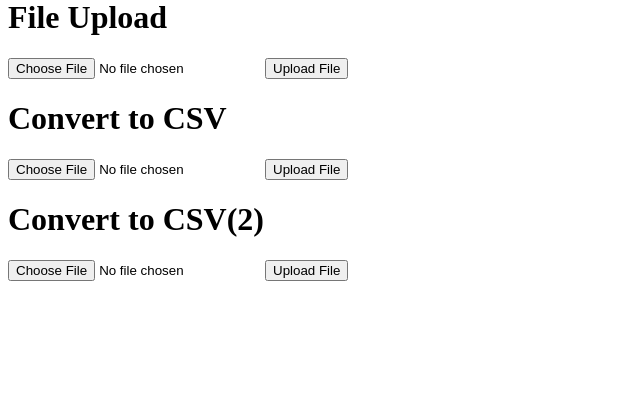
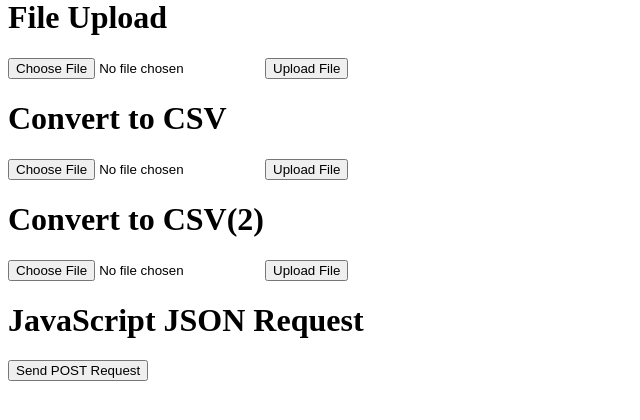
Before and after one commit to Vishwa-Shah11/FlaskProject, a Flask app: page / in a window 1280 px wide. Shown: the part 235-655 px from the top of the page, without its empty margins (0-640 px from the left). Run offline with Flask 3, Linux system fonts and the light colour scheme.

Commit message:
JSON data

```diff
--- a/Current/firstApp/app.py
+++ b/Current/firstApp/app.py
@@ -1,7 +1,7 @@
 import os
 import uuid
 import pandas as pd
-from flask import Flask, request, render_template, Response, send_from_directory, url_for
+from flask import Flask, request, render_template, Response, send_from_directory, url_for, jsonify
 
 app = Flask(__name__, template_folder='templates')
 
@@ -126,5 +126,16 @@ def download(filename):
     return send_from_directory('downloads', filename, download_name='result.csv')
 
 
+@app.route('/handle_post', methods=['POST'])
+def handle_post():
+    greeting = request.json.get('greeting')
+    name = request.json['name']
+
+    with open('file.txt', 'w') as f:
+        f.write(f'{greeting}, {name}')
+
+    return jsonify({'message': 'Successfully written!'})
+
+
 if __name__ == '__main__':
     app.run(host="0.0.0.0", port=5555, debug=True)
--- a/Current/firstApp/templates/download.html
+++ b/Current/firstApp/templates/download.html
@@ -3,5 +3,7 @@
 
 {% block content %}
     <h1>Download</h1>
-    <a href = "{{ url_for('download'), filename=filename }}">Download File</a>
+    <!-- <a href =  "{{ url_for('download'), filename=filename }}">Download File</a> -->
+    <a href="{{ url_for('download', filename=filename) }}">Download File</a>
+
 {% endblock %}
--- a/Current/firstApp/templates/index.html
+++ b/Current/firstApp/templates/index.html
@@ -36,4 +36,27 @@
         <input type="submit" value="Upload File">
     </form>
 
+    <h1>JavaScript JSON Request</h1>
+    <button id="post_button">Send POST Request</button>
+
+    <script type="text/javascript">
+        const postButton = document.getElementById('post_button');
+        const jsonData = {name: 'vishwa', greeting: 'Congratulations!'}
+
+        postButton.addEventListener('click', () => {
+            fetch('{{ url_for("handle_post") }}', {
+                method: 'POST',
+                headers: {
+                    'Content-type': 'application/json; charset=utf-8'
+                },
+                body: JSON.stringify(jsonData)
+            })
+                .then(response => response.json())
+                .then(data => console.log('Success:', data))
+                .catch((error) => {
+                console.error('Error:', error)
+            });
+        });
+    </script>
+
 {% endblock %}
```
